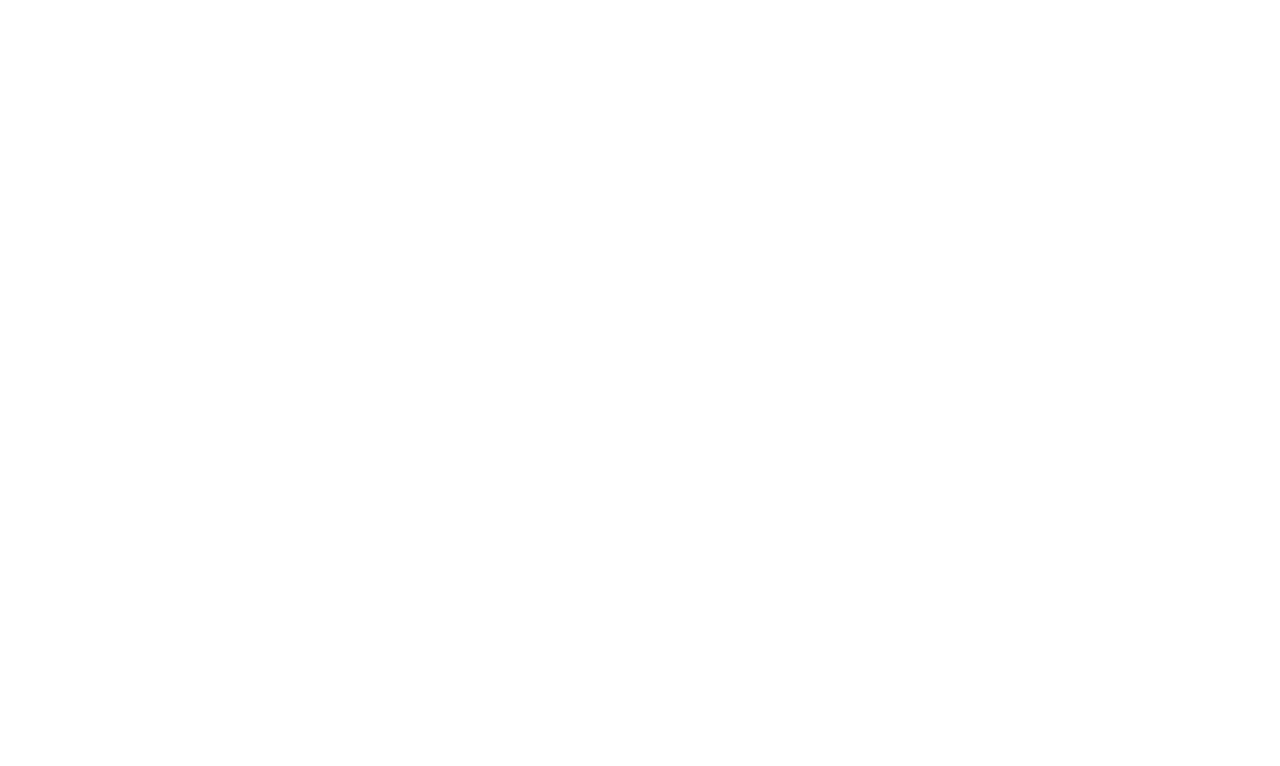
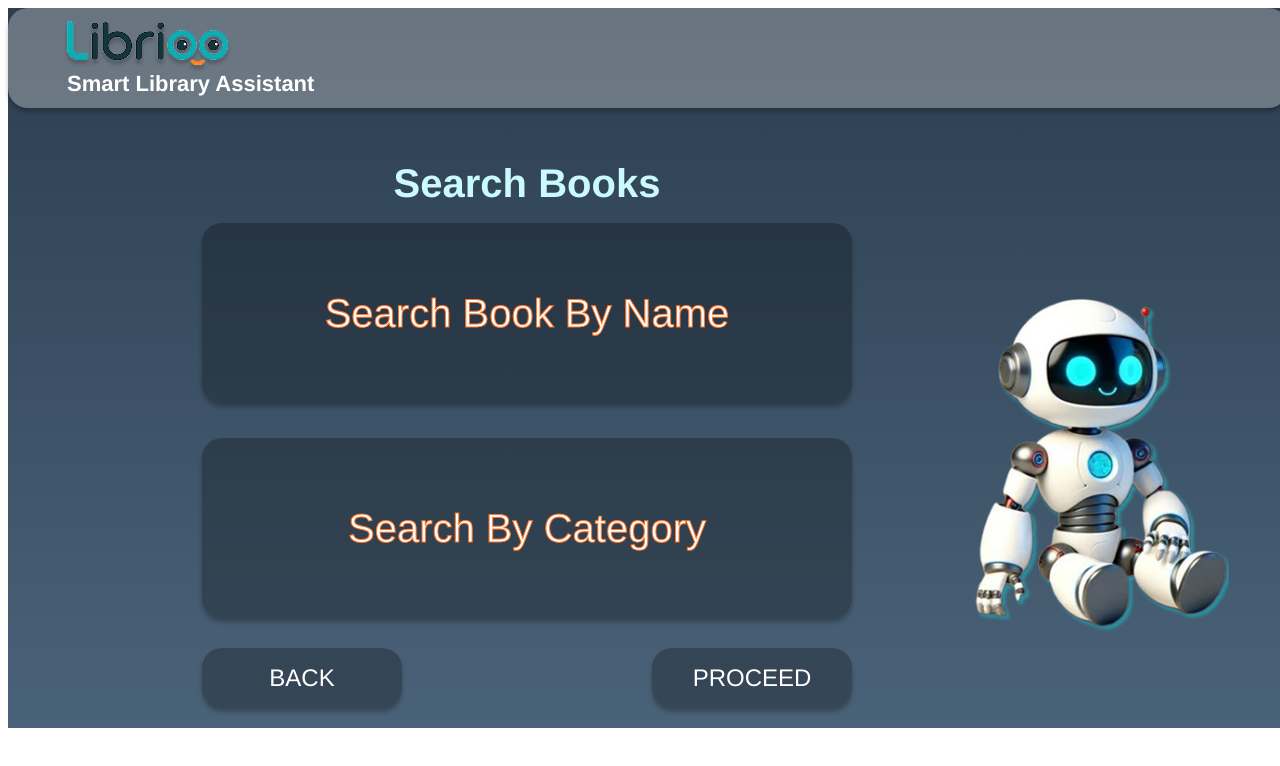
Before and after one commit to projectlibrioo-source/librioo-system, a React (Vite) app in the folder frontend/librioo-frontend/: page /robot/search in a window 1280 px wide. Before the commit this address had no page. Shown: the top 766 px of the page. Built offline with nearby package versions, Linux system fonts and the light colour scheme.

Commit message:
feat: Add SearchPage component and update routing in AppRoutes

```diff
--- a/frontend/librioo-frontend/src/common/routes/AppRoutes.jsx
+++ b/frontend/librioo-frontend/src/common/routes/AppRoutes.jsx
@@ -2,6 +2,7 @@
 import LoginPage from "../../robot/pages/LoginPage";
 import MemberLogin from "../../robot/pages/MemberLogin";
 import UserDetails from "../../robot/pages/UserDetails";
+import SearchPage from "../../robot/pages/SearchPage";
 import AdminDashboard from "../../admin/pages/AdminDashboard";
 
 function AppRoutes() {
@@ -11,6 +12,7 @@
         <Route path="/robot/login" element={<LoginPage />} />
         <Route path="/robot/member-login" element={<MemberLogin />} />
         <Route path="/robot/user-details" element={<UserDetails />} />
+        <Route path="/robot/search" element={<SearchPage />} />
         <Route path="/admin" element={<AdminDashboard />} />
       </Routes>
     </BrowserRouter>
--- /dev/null
+++ b/frontend/librioo-frontend/src/robot/pages/SearchPage.jsx
@@ -0,0 +1,114 @@
+import React from "react";
+import { useNavigate } from "react-router-dom";
+import logolib31 from "../../assets/logolib3-1.png";
+import robotImage from "../../assets/pixverse-image-effect-prompt-give-me-three-pic-removebg-preview-1-2.png";
+
+const SearchPage = () => {
+  const navigate = useNavigate();
+
+  const handleBackClick = () => {
+    // Navigate back to user details or member login
+    navigate("/robot/user-details");
+  };
+
+  const handleProceedClick = () => {
+    // ⚠️ BACKEND INTEGRATION POINT:
+    // Replace console.log with logic to proceed to search results page
+    console.log("Proceed button clicked");
+  };
+
+  const handleSearchByNameClick = () => {
+    // ⚠️ BACKEND INTEGRATION POINT:
+    // Replace console.log with API call or navigation to search-by-name form
+    console.log("Search by name clicked");
+  };
+
+  const handleSearchByCategoryClick = () => {
+    // ⚠️ BACKEND INTEGRATION POINT:
+    // Replace console.log with API call or navigation to search-by-category form
+    console.log("Search by category clicked");
+  };
+
+  return (
+    <main className="bg-[linear-gradient(180deg,#2c3e50_0%,#4a6278_100%)] w-full min-w-[1280px] min-h-[720px] relative">
+
+      {/* HEADER - Synchronized with LoginPage and UserDetails */}
+      <header className="absolute top-3.5 left-16 w-[1152px] h-[100px]">
+        <div className="absolute top-0 left-0 w-[1280px] h-[100px] bg-[#d9d9d959] rounded-[20px] shadow-[0px_4px_4px_#00000040]" />
+
+        <h2 className="absolute top-[45px] left-[59px] [-webkit-text-fill-color:white] [font-family:'Aldrich-Regular',Helvetica] font-normal text-white text-[22px] tracking-[0] leading-[normal] whitespace-nowrap">
+          Smart Library Assistant
+        </h2>
+
+        <img
+          className="absolute top-0 left-[43px] w-[191px] h-[72px] aspect-[2.86]"
+          alt="Logolib Smart Library Assistant"
+          src={logolib31}
+        />
+      </header>
+
+      {/* PAGE TITLE - Synchronized with ADLaM Display font and cyan color */}
+      <section className="absolute top-[120px] left-[194px] w-[650px]">
+        <h1 className="[font-family:'ADLaM_Display-Regular',Helvetica] font-normal text-[#caf9ff] text-[40px] text-center tracking-[0] leading-[normal]">
+          Search Books
+        </h1>
+      </section>
+
+      {/* SEARCH OPTIONS - Styled exactly like Member/Guest login buttons */}
+      <nav
+        className="absolute top-[215px] left-[194px] w-[650px]"
+        aria-label="Search options"
+      >
+        <button
+          onClick={handleSearchByNameClick}
+          className="w-full h-[180px] flex items-center justify-center bg-[#00000045] rounded-[20px] shadow-[0px_4px_4px_#00000040] cursor-pointer transition-all hover:bg-[#00000060] focus:outline-none focus:ring-2 focus:ring-[#ff7421] focus:ring-offset-2"
+        >
+          <span className="[-webkit-text-stroke:1px_#ff7421] [font-family:'Aldrich-Regular',Helvetica] font-normal text-[#fcfbfa] text-[40px] tracking-[0] leading-[normal] whitespace-nowrap">
+            Search Book By Name
+          </span>
+        </button>
+
+        <button
+          onClick={handleSearchByCategoryClick}
+          className="absolute top-[215px] left-0 w-[650px] h-[180px] flex items-center justify-center bg-[#00000045] rounded-[20px] shadow-[0px_4px_4px_#00000040] cursor-pointer transition-all hover:bg-[#00000060] focus:outline-none focus:ring-2 focus:ring-[#ff7421] focus:ring-offset-2"
+        >
+          <span className="[-webkit-text-stroke:1px_#ff7421] [font-family:'Aldrich-Regular',Helvetica] font-normal text-[#fcfbfa] text-[40px] tracking-[0] leading-[normal] whitespace-nowrap">
+            Search By Category
+          </span>
+        </button>
+      </nav>
+
+      {/* NAVIGATION - Back and Proceed buttons styled like UserDetails */}
+      <nav className="absolute top-[640px] left-[194px] w-[650px] flex justify-between">
+        <button
+          type="button"
+          onClick={handleBackClick}
+          className="w-[200px] h-[60px] flex items-center justify-center bg-[#00000045] rounded-[20px] shadow-[0px_4px_4px_#00000040] cursor-pointer transition-all hover:bg-[#00000060] focus:outline-none focus:ring-2 focus:ring-[#ff7421]"
+        >
+          <span className="flex items-center justify-center w-fit [-webkit-text-fill-color:white] [font-family:'Aldrich-Regular',Helvetica] font-normal text-[24px] tracking-[0] leading-[normal] whitespace-nowrap">
+            BACK
+          </span>
+        </button>
+
+        <button
+          type="button"
+          onClick={handleProceedClick}
+          className="w-[200px] h-[60px] flex items-center justify-center bg-[#00000045] rounded-[20px] shadow-[0px_4px_4px_#00000040] cursor-pointer transition-all hover:bg-[#00000060] focus:outline-none focus:ring-2 focus:ring-[#ff7421]"
+        >
+          <span className="flex items-center justify-center w-fit [-webkit-text-fill-color:white] [font-family:'Aldrich-Regular',Helvetica] font-normal text-[24px] tracking-[0] leading-[normal] whitespace-nowrap">
+            PROCEED
+          </span>
+        </button>
+      </nav>
+
+      {/* ROBOT MASCOT - Positioning synchronized with the Sitting Robot screenshot */}
+      <img
+        className="absolute top-[194px] left-[952px] w-[269px] h-[457px] aspect-[0.58] object-cover"
+        alt="Library assistant robot mascot"
+        src={robotImage}
+      />
+    </main>
+  );
+};
+
+export default SearchPage;
```
